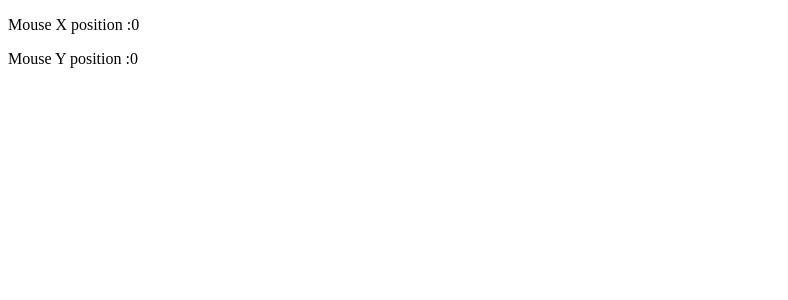
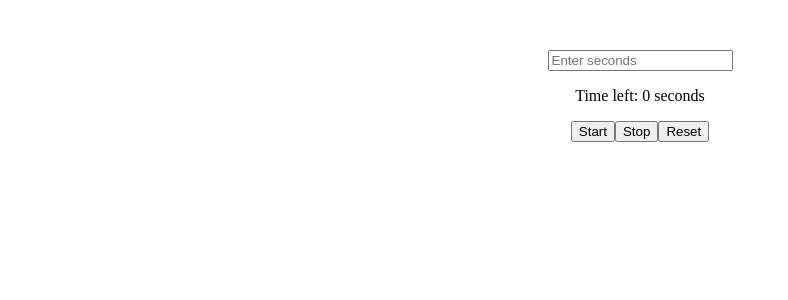
Before and after one commit to AbdifatahDeeq/React-course, a React (Vite) app: page / in a window 1280 px wide. Shown: the top 300 px of the page, without its empty margins (0-788 px from the left). Built offline with nearby package versions, Linux system fonts and the light colour scheme.

Commit message:
Exercise #8

```diff
--- a/src/App.jsx
+++ b/src/App.jsx
@@ -1,27 +1,61 @@
 import { useEffect, useState } from "react";
 
 const App = () => {
-  const [position, setPosition] = useState({ x: 0, y: 0 })
+  const [input, setInput] = useState("");
+  const [time, setTime] = useState(0);
+  const [running, setRunning] = useState(false);
 
   useEffect(() => {
-    const MouseMove = (event) => {
-      setPosition({ x: event.clientX, y: event.clientY });
+    let timer;
 
+    // ✅ Run timer only when "running" is true AND time > 0
+    if (running && time > 0) {
+      timer = setInterval(() => {
+        setTime((prev) => prev - 1);
+      }, 1000);
     }
-    window.addEventListener("mousemove", MouseMove);
-    return () => {
-      window.removeEventListener("mousemove", MouseMove)
+    // ✅ Stop automatically when time hits 0
+    else if (time === 0) {
+      setRunning(false);
     }
-  })
 
+    // ✅ Cleanup to avoid multiple timers
+    return () => clearInterval(timer);
+  }, [running, time]);
 
+  const handleStart = () => {
+    if (input && !running) {
+      setTime(Number(input));
+      setRunning(true);
+    }
+  };
 
+  const handleStop = () => {
+    setRunning(false);
+  };
+
+  const handleReset = () => {
+    setRunning(false);
+    setTime(0);
+    setInput("");
+  };
 
   return (
-    <>
-      <p>Mouse X position :{position.x}</p>
-      <p>Mouse Y position :{position.y}</p>
-    </>
+    <div style={{ textAlign: "center", marginTop: "50px" }}>
+      <input
+        onChange={(e) => setInput(e.target.value)}
+        value={input}
+        type="number"
+        placeholder="Enter seconds"
+      />
+      {/* ✅ Show actual countdown value, not input */}
+      <p>Time left: {time} seconds</p>
+
+      <button onClick={handleStart}>Start</button>
+      <button onClick={handleStop}>Stop</button>
+      <button onClick={handleReset}>Reset</button>
+    </div>
   );
-}
+};
+
 export default App;
```
